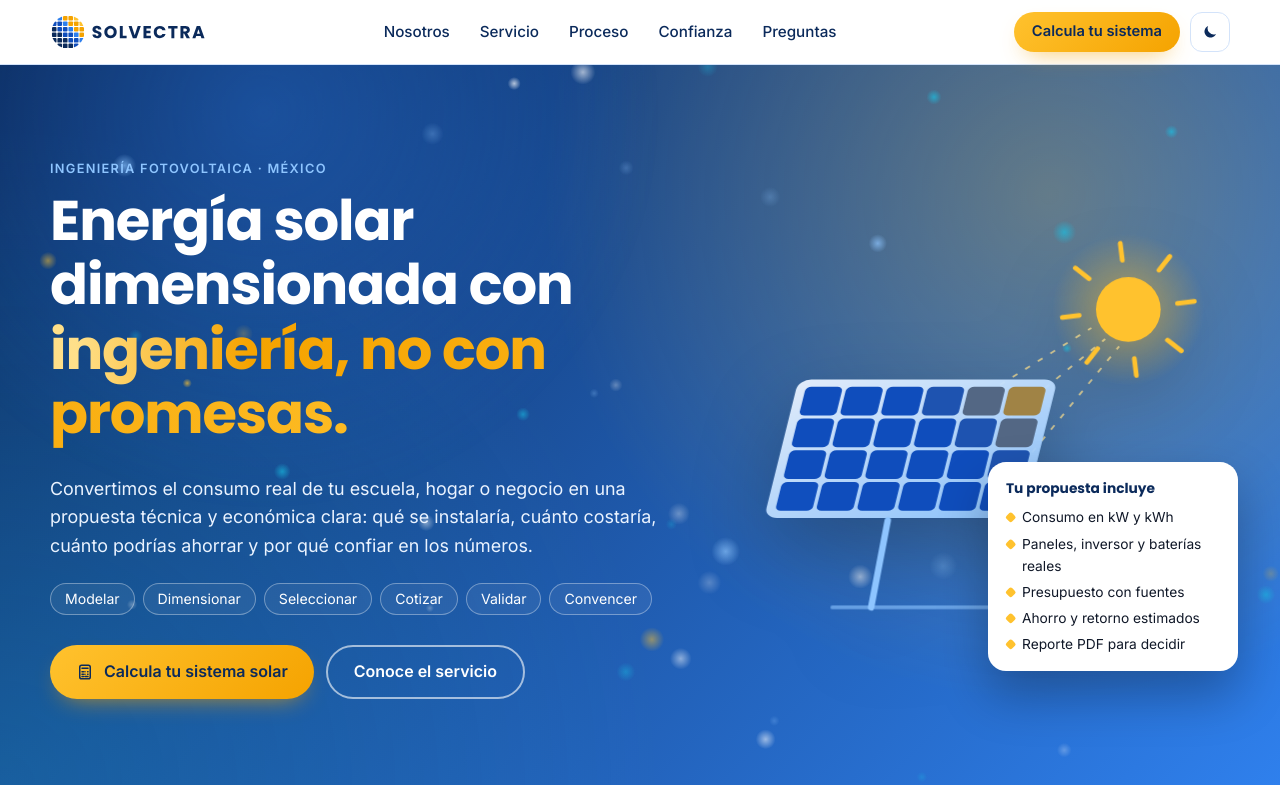
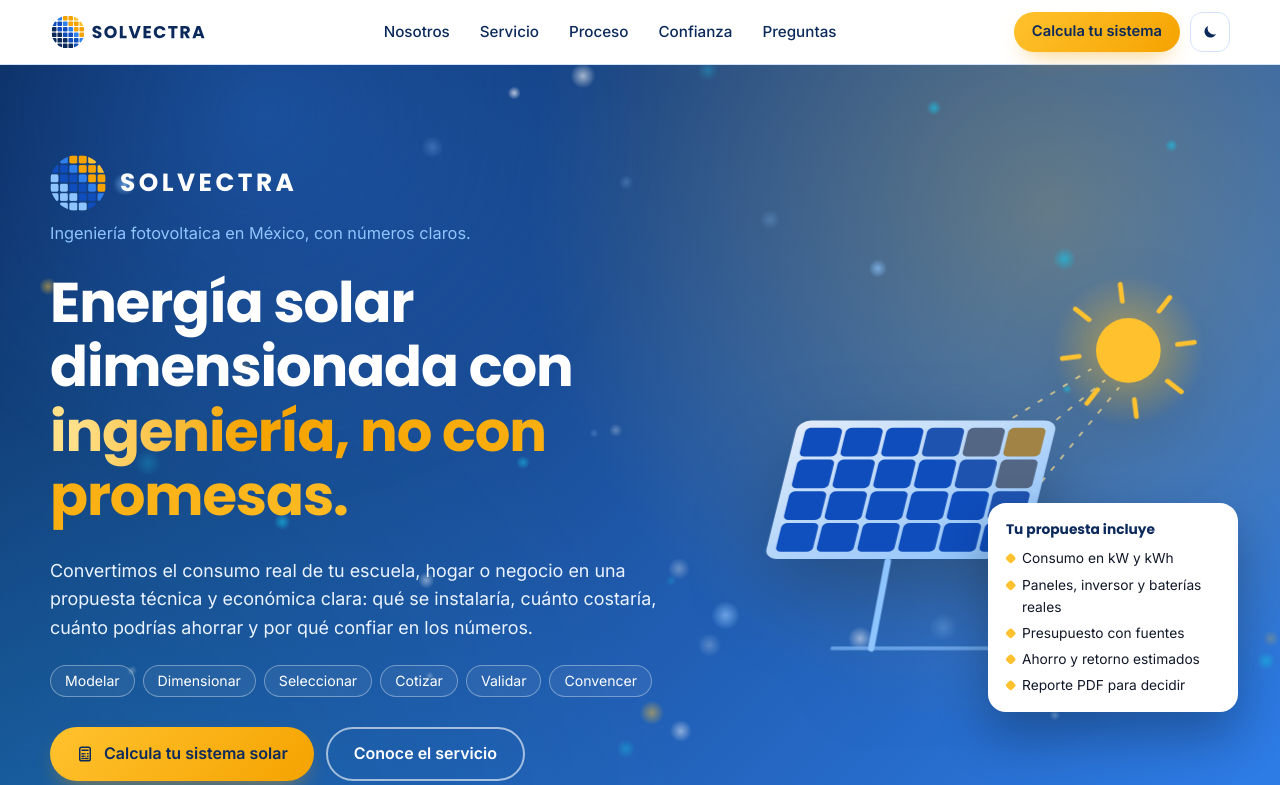
Before and after one commit to ChangBills/solvectra, a plain HTML site: page index.html in a window 1280 px wide. Shown: the top 785 px of the page. Drawn offline with Linux system fonts and the light colour scheme; animation ran at ten frames a second.

Commit message:
Intro del hero al cargar: logo + nombre y frase
Logo + nombre: fade de 0 a 1 y sube 12 px en 0.45 s (power2.out).
Frase: fade y sube 8 px en 0.35 s con 0.25 s de retraso. Todo visible
a los 0.6 s. Solo anima opacity y transform; el espacio está reservado,
así que no hay reflow. Con prefers-reduced-motion se muestra sin
animación. Se quita la entrada escalonada anterior del hero.

Co-Authored-By: Claude Opus 5.5 <noreply@anthropic.com>
Claude-Session: https://claude.ai/code/session_01D8u7KC52HKk41ADV5RCrBe

```diff
--- a/css/solvectra.css
+++ b/css/solvectra.css
@@ -315,13 +315,6 @@ html.cambia-tema body, html.cambia-tema section, html.cambia-tema .barra, html.c
   .hero-ficha { animation: flota 7s ease-in-out 1.4s infinite; }
   @keyframes flota { 50% { transform: translateY(-8px); } }
 
-  .anima .hero .etiqueta, .anima .hero h1, .anima .hero .sub, .anima .hero .chips, .anima .hero .botones, .anima .hero .hero-arte { animation: entra .9s cubic-bezier(.2,.75,.2,1) both; }
-  .anima .hero h1 { animation-delay: .12s; }
-  .anima .hero .sub { animation-delay: .24s; }
-  .anima .hero .chips { animation-delay: .34s; }
-  .anima .hero .botones { animation-delay: .44s; }
-  .anima .hero .hero-arte { animation-delay: .3s; }
-  @keyframes entra { from { opacity: 0; transform: translateY(18px); filter: blur(4px); } to { opacity: 1; transform: none; filter: none; } }
   .hero h1 span { background: linear-gradient(90deg, #FFC22E, #FFE08A 45%, #F5A300 55%, #FFC22E); background-size: 220% 100%; -webkit-background-clip: text; background-clip: text; color: transparent; animation: brillo-tit 6s ease-in-out 1.2s infinite; }
   @keyframes brillo-tit { 0%, 70%, 100% { background-position: 100% 0; } 85% { background-position: 0 0; } }
 
@@ -539,3 +532,30 @@ html.cambia-tema body, html.cambia-tema section, html.cambia-tema .barra, html.c
 }
 #servicio { overflow-x: clip; }
 .hito { pointer-events: none; } .hito-tarjeta { pointer-events: auto; }
+
+/* =========================================================
+   Intro del hero (al cargar la página)
+   power2.out = cubic-bezier(.215, .61, .355, 1)
+   Solo se animan opacity y transform: el espacio está reservado desde el inicio,
+   así que nada se mueve ni provoca reflow.
+   ========================================================= */
+.hero-intro { margin-bottom: 26px; }
+.intro-marca { display: flex; align-items: center; gap: 14px; height: 56px; }
+.intro-marca img { width: 56px; height: 56px; flex: none; }
+.intro-nombre { font-family: var(--fuente-titulos); font-weight: 700; font-size: 1.55rem; line-height: 56px; letter-spacing: .14em; text-transform: uppercase; color: var(--blanco); white-space: nowrap; }
+.intro-frase { margin: 10px 0 0; min-height: 1.5em; font-size: 1.02rem; line-height: 1.5; color: var(--azul-cielo); }
+html.hi-on .intro-marca, html.hi-on .intro-frase { opacity: 0; }
+html.hi-on.hi-ya .intro-marca { animation: intro-marca .45s cubic-bezier(.215,.61,.355,1) 0s both; }
+html.hi-on.hi-ya .intro-frase { animation: intro-frase .35s cubic-bezier(.215,.61,.355,1) .25s both; }
+@keyframes intro-marca { from { opacity: 0; transform: translateY(12px); } to { opacity: 1; transform: translateY(0); } }
+@keyframes intro-frase { from { opacity: 0; transform: translateY(8px); } to { opacity: 1; transform: translateY(0); } }
+@media (prefers-reduced-motion: reduce) {
+  html.hi-on .intro-marca, html.hi-on .intro-frase { opacity: 1; animation: none; }
+}
+@media (max-width: 600px) {
+  .hero-intro { margin-bottom: 20px; }
+  .intro-marca { gap: 12px; height: 48px; }
+  .intro-marca img { width: 48px; height: 48px; }
+  .intro-nombre { font-size: 1.3rem; line-height: 48px; }
+  .intro-frase { font-size: .95rem; min-height: 3em; }
+}
--- a/index.html
+++ b/index.html
@@ -11,7 +11,21 @@
   <link rel="preconnect" href="https://fonts.googleapis.com">
   <link rel="preconnect" href="https://fonts.gstatic.com" crossorigin>
   <link href="https://fonts.googleapis.com/css2?family=Inter:wght@400;500;600&family=Poppins:wght@500;600;700&display=swap" rel="stylesheet">
-  <link rel="stylesheet" href="css/solvectra.css?v=20261117">
+  <link rel="stylesheet" href="css/solvectra.css?v=20261119">
+  <script>
+    /* Intro del hero: logo + nombre (0.45 s) y frase (0.35 s, +0.25 s). Se dispara al cargar la página,
+       cuando ya hay DOM y las fuentes están listas (máx. 150 ms de espera) para que el texto no cambie de tamaño a media animación.
+       Con prefers-reduced-motion no se agrega la clase y todo aparece sin animación. */
+    (function(){var h=document.documentElement;
+      if(window.matchMedia&&matchMedia("(prefers-reduced-motion: reduce)").matches)return;
+      h.classList.add("hi-on");
+      var hecho=false;function go(){if(hecho)return;hecho=true;requestAnimationFrame(function(){h.classList.add("hi-ya");});}
+      document.addEventListener("DOMContentLoaded",function(){
+        var f=document.fonts&&document.fonts.ready;
+        if(f)Promise.race([f,new Promise(function(r){setTimeout(r,150);})]).then(go);else go();
+      });
+      setTimeout(go,1000);})();
+  </script>
   <script>(function(){try{var t=localStorage.getItem("solvectra-tema");if(!t)t=matchMedia("(prefers-color-scheme: dark)").matches?"oscuro":"claro";document.documentElement.dataset.tema=t;}catch(e){}})();</script>
 </head>
 <body>
@@ -43,7 +57,13 @@
   <section class="hero" id="inicio">
     <div class="contenedor">
       <div class="hero-texto">
-        <span class="etiqueta">Ingeniería fotovoltaica · México</span>
+        <div class="hero-intro">
+          <div class="intro-marca">
+            <img src="assets/logo.png" width="56" height="56" alt="">
+            <span class="intro-nombre">Solvectra</span>
+          </div>
+          <p class="intro-frase">Ingeniería fotovoltaica en México, con números claros.</p>
+        </div>
         <h1>Energía solar dimensionada con <span>ingeniería, no con promesas.</span></h1>
         <p class="sub">Convertimos el consumo real de tu escuela, hogar o negocio en una propuesta técnica y económica clara: qué se instalaría, cuánto costaría, cuánto podrías ahorrar y por qué confiar en los números.</p>
         <ul class="chips" aria-label="Nuestro método">
```
Also changed, not shown: assets/logo.png (added).
